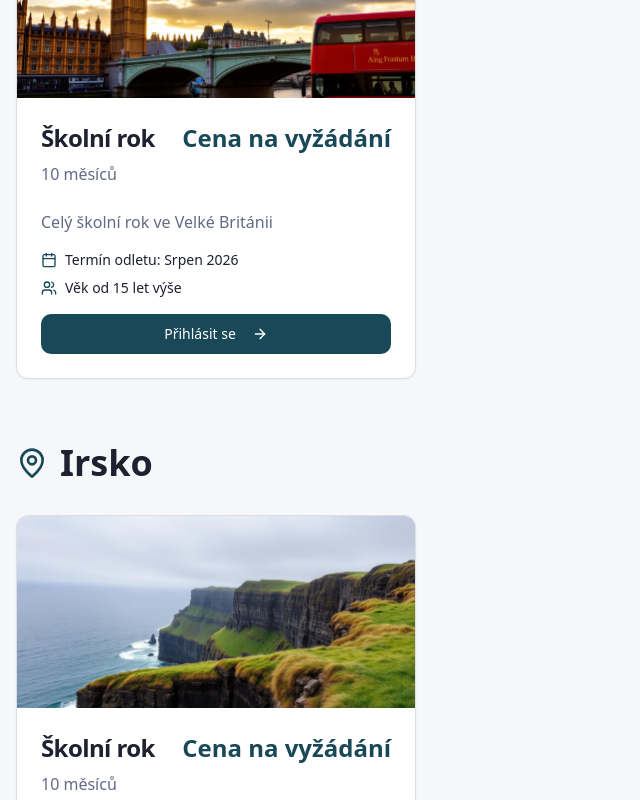
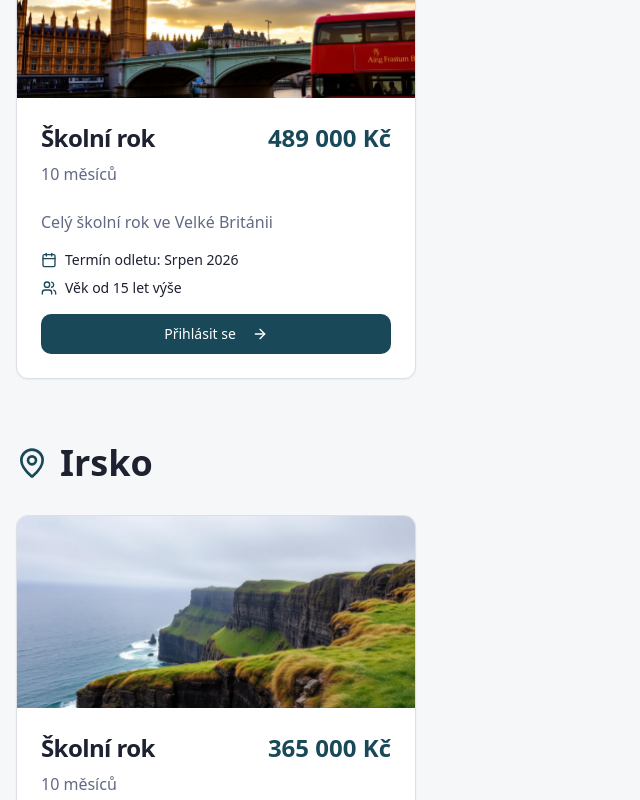
Before and after one commit to langpaulmartin-stack/your-global-adventure, a React (Vite) app: page /rocni-programy in a window 1280 px wide. Shown: the part 5760-6560 px from the top of the page, without its empty margins (0-640 px from the left). Built offline with nearby package versions, Linux system fonts and the light colour scheme; the HTML template or start-up script is replaced by a standard one.

Commit message:
Changes
Co-authored-by: langpaulmartin-stack <224811700+langpaulmartin-stack@users.noreply.github.com>

```diff
--- a/src/pages/Programs.tsx
+++ b/src/pages/Programs.tsx
@@ -51,10 +51,10 @@ export const programs: Program[] = [
   { id: "argentina-semester", country: "Argentina", type: "Semestr", duration: "5 měsíců", departure: "Srpen 2026", price: "175 000 Kč", age: "15 let", description: "Objevte latinskou Ameriku a naučte se španělsky", image: argentinaImage },
   { id: "argentina-year", country: "Argentina", type: "Školní rok", duration: "10 měsíců", departure: "Srpen 2026", price: "320 000 Kč", age: "15 let", description: "Kompletní rok v Buenos Aires nebo venkovské Argentině", image: argentinaImage },
   { id: "argentina-semester-jan", country: "Argentina", type: "Semestr", duration: "5 měsíců", departure: "Leden 2027", price: "175 000 Kč", age: "15 let", description: "Argentinský semestr s tango a gauchem", image: argentinaImage },
-  { id: "uk-semester", country: "Velká Británie", type: "Semestr", duration: "5 měsíců", departure: "Srpen 2026", price: "Cena na vyžádání", age: "15 let", description: "Semestr na britské střední škole s výukou v angličtině", image: ukImage },
-  { id: "uk-year", country: "Velká Británie", type: "Školní rok", duration: "10 měsíců", departure: "Srpen 2026", price: "Cena na vyžádání", age: "15 let", description: "Celý školní rok ve Velké Británii", image: ukImage },
-  { id: "ireland-semester", country: "Irsko", type: "Semestr", duration: "5 měsíců", departure: "Srpen 2026", price: "Cena na vyžádání", age: "15 let", description: "Semestr na irské střední škole v zelené zemi keltské kultury", image: irelandImage },
-  { id: "ireland-year", country: "Irsko", type: "Školní rok", duration: "10 měsíců", departure: "Srpen 2026", price: "Cena na vyžádání", age: "15 let", description: "Kompletní školní rok v Irsku", image: irelandImage },
+  { id: "uk-semester", country: "Velká Británie", type: "Semestr", duration: "5 měsíců", departure: "Srpen 2026", price: "295 000 Kč", age: "15 let", description: "Semestr na britské střední škole s výukou v angličtině", image: ukImage },
+  { id: "uk-year", country: "Velká Británie", type: "Školní rok", duration: "10 měsíců", departure: "Srpen 2026", price: "489 000 Kč", age: "15 let", description: "Celý školní rok ve Velké Británii", image: ukImage },
+  { id: "ireland-semester", country: "Irsko", type: "Semestr", duration: "5 měsíců", departure: "Srpen 2026", price: "220 000 Kč", age: "15 let", description: "Semestr na irské střední škole v zelené zemi keltské kultury", image: irelandImage },
+  { id: "ireland-year", country: "Irsko", type: "Školní rok", duration: "10 měsíců", departure: "Srpen 2026", price: "365 000 Kč", age: "15 let", description: "Kompletní školní rok v Irsku", image: irelandImage },
 ];
 
 const Programs = () => {
```
